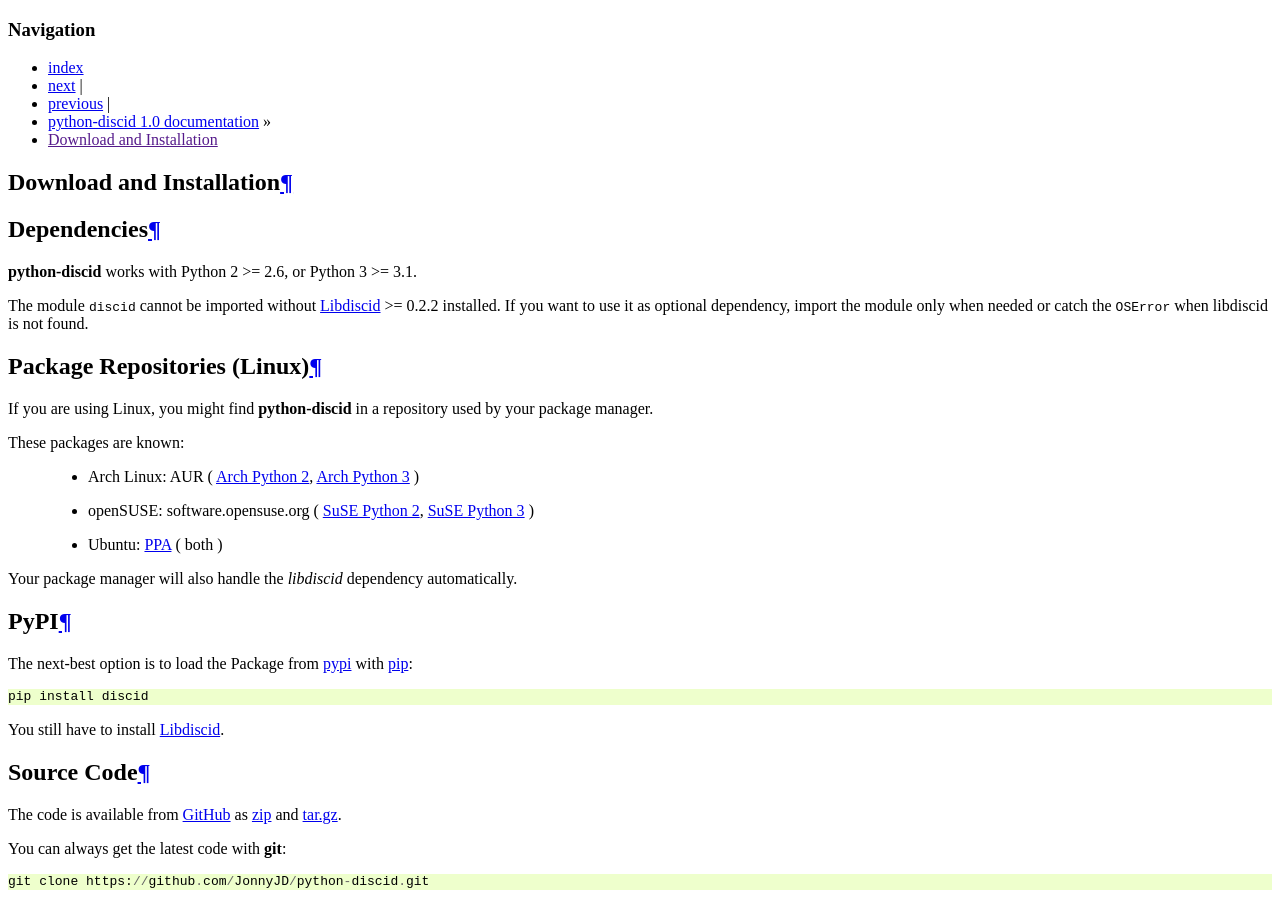
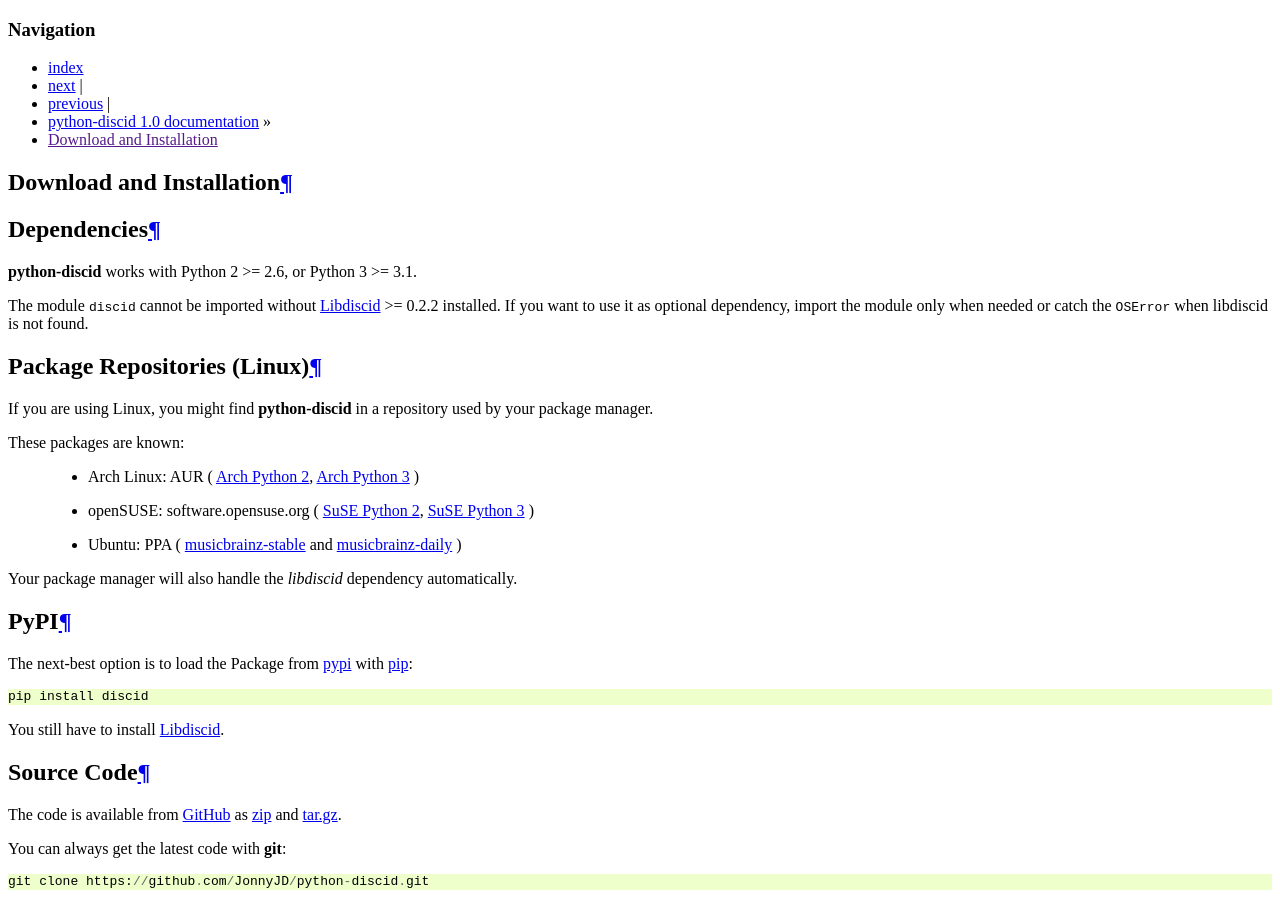
Before and after one commit to JonnyJD/python-discid, a Sphinx documentation site: the page built from doc/install.rst, in a window 1280 px wide and 900 px high. Built offline with Sphinx 7.4.7, drawn with Linux system fonts in a browser that asks for light colours.

Commit message:
doc: change Ubuntu PPA

```diff
--- a/doc/install.rst
+++ b/doc/install.rst
@@ -29,8 +29,10 @@
    `SuSE Python 3 <http://software.opensuse.org/package/python3-discid>`_
    )
  * Ubuntu:
-   `PPA <https://launchpad.net/~jonnyjd/+archive/python-discid>`_
-   ( both )
+   PPA (
+   `musicbrainz-stable <https://launchpad.net/~musicbrainz-developers/+archive/stable>`_
+   and `musicbrainz-daily <https://launchpad.net/~musicbrainz-developers/+archive/daily>`_
+   )
 
 Your package manager will also handle the *libdiscid* dependency automatically.
 
```
